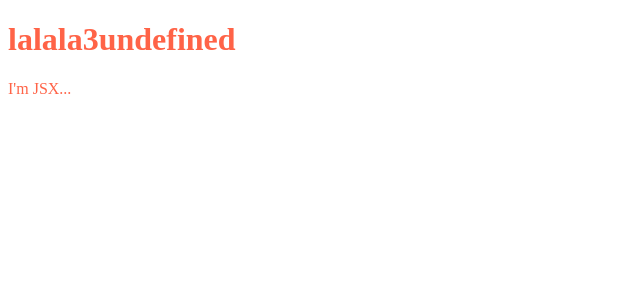
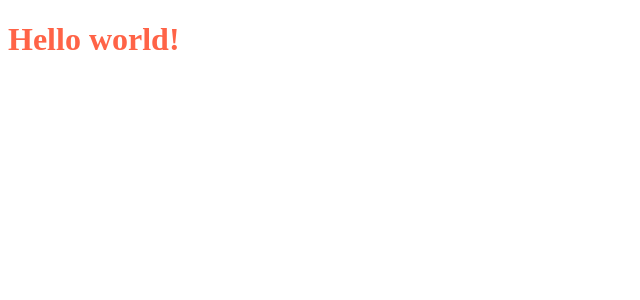
Before and after one commit to reesekimm/ringleplus_react_study, a React app: page / in a window 1280 px wide. Shown: the top 300 px of the page, without its empty margins (0-640 px from the left). Built offline with nearby package versions, Linux system fonts and the light colour scheme.

Commit message:
chore: 불필요한 파일 삭제

```diff
--- a/src/App.tsx
+++ b/src/App.tsx
@@ -1,13 +1,5 @@
 import React from "react";
-import Jsx from "./Jsx";
-import js from "./js";
-import { pure } from "./ts";
 
 export default () => {
-  return (
-    <>
-      <h1>{js + pure(1, 2) + process.env.TEST}</h1>
-      <Jsx />
-    </>
-  );
+  return <h1>Hello world!</h1>;
 };
--- a/src/Jsx.jsx
+++ /dev/null
@@ -1,7 +0,0 @@
-import React from "react";
-
-const Jsx = () => {
-  return <div>I'm JSX...</div>;
-};
-
-export default Jsx;
--- a/src/js.js
+++ /dev/null
@@ -1 +0,0 @@
-export default "lalala";
--- a/src/ts.ts
+++ /dev/null
@@ -1 +0,0 @@
-export const pure = (a: number, b: number): number => a + b;
```
